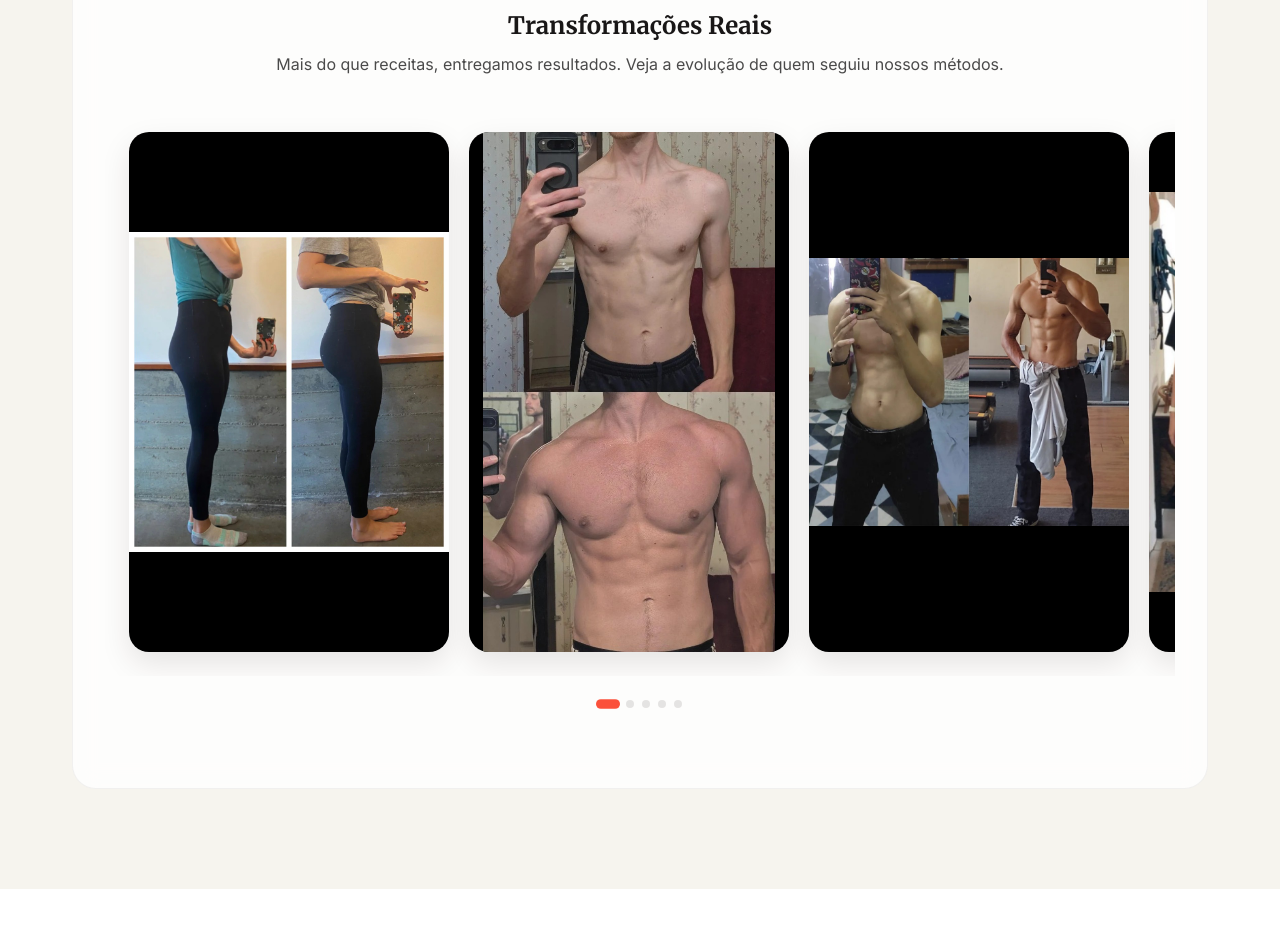
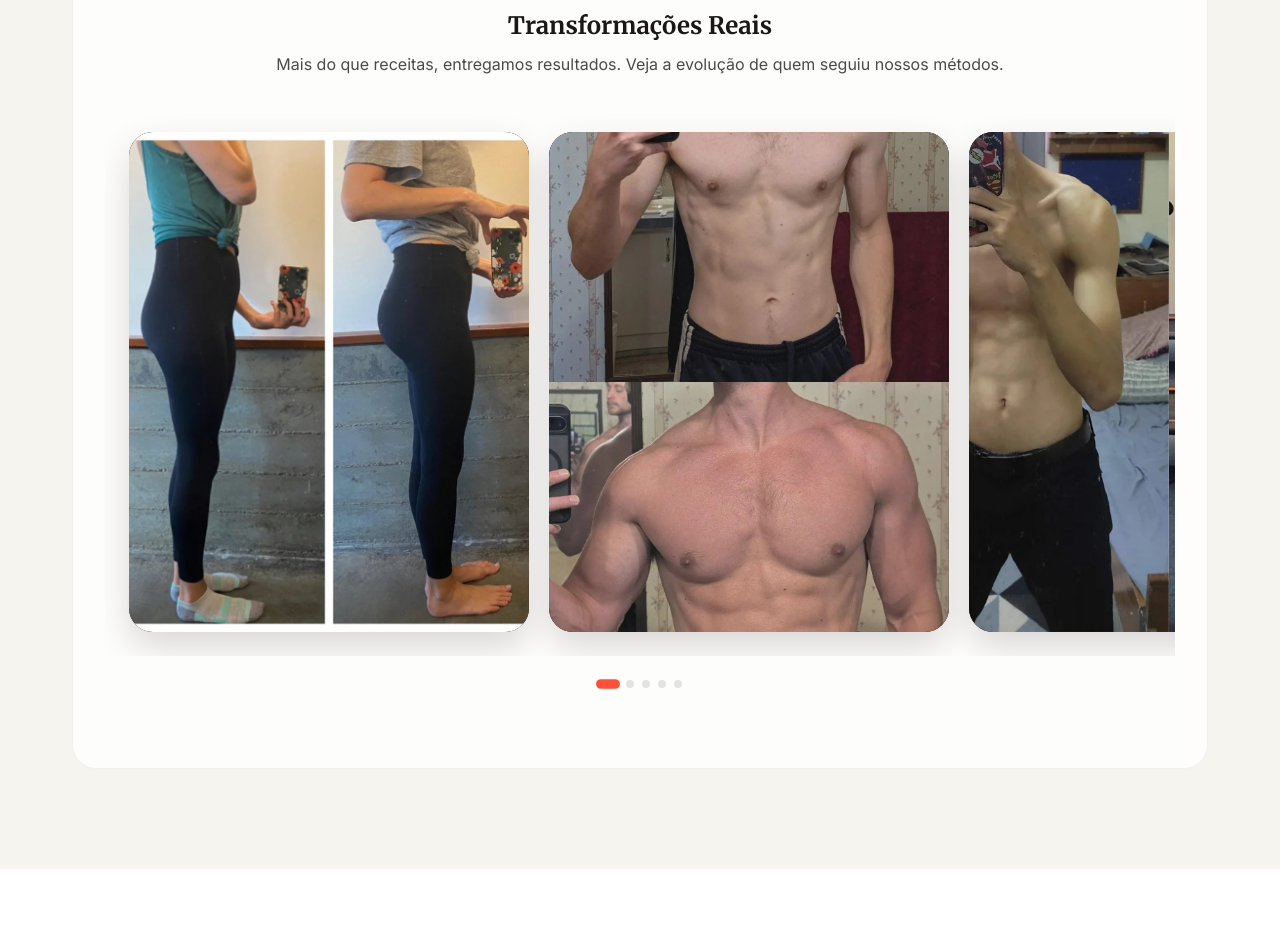
Before and after one commit to YohanSaibb026/LeadingPage, a React (Vite) app: page / in a window 1280 px wide. Shown: the part 3480-4408 px from the top of the page. Built offline with nearby package versions, Linux system fonts and the light colour scheme.

Commit message:
style: maximize transformation image width and card scale

```diff
--- a/src/App.css
+++ b/src/App.css
@@ -578,15 +578,16 @@
 }
 
 .transform-item {
-    flex: 0 0 85%;
-    /* Peek effect: reveals 15% of the next card */
-    max-width: 320px;
+    flex: 0 0 92%;
+    /* Increased for maximum width presence */
+    /* Peek effect: reveals 8% of the next card */
+    max-width: 400px;
     /* Limit on larger screens */
-    height: 520px;
+    height: 500px;
     scroll-snap-align: center;
-    border-radius: 20px;
+    border-radius: 24px;
     overflow: hidden;
-    box-shadow: 0 12px 30px rgba(0, 0, 0, 0.1);
+    box-shadow: 0 15px 35px rgba(0, 0, 0, 0.15);
     background: #000;
 }
 
@@ -594,7 +595,8 @@
     width: 100%;
     height: 100%;
     display: block;
-    object-fit: contain;
+    object-fit: cover;
+    /* Changed from contain to fill the width better */
 }
 
 /* Pagination Dots */
--- a/src/App.tsx
+++ b/src/App.tsx
@@ -32,7 +32,7 @@ function App() {
     const handleTransformScroll = (e: React.UIEvent<HTMLDivElement>) => {
         const container = e.currentTarget;
         const scrollPosition = container.scrollLeft;
-        const cardWidth = container.offsetWidth * 0.85; // matches card width in css
+        const cardWidth = container.offsetWidth * 0.92; // matches 92% in css
         const index = Math.round(scrollPosition / cardWidth);
         if (index !== activeTransformIndex) {
             setActiveTransformIndex(index);
```
